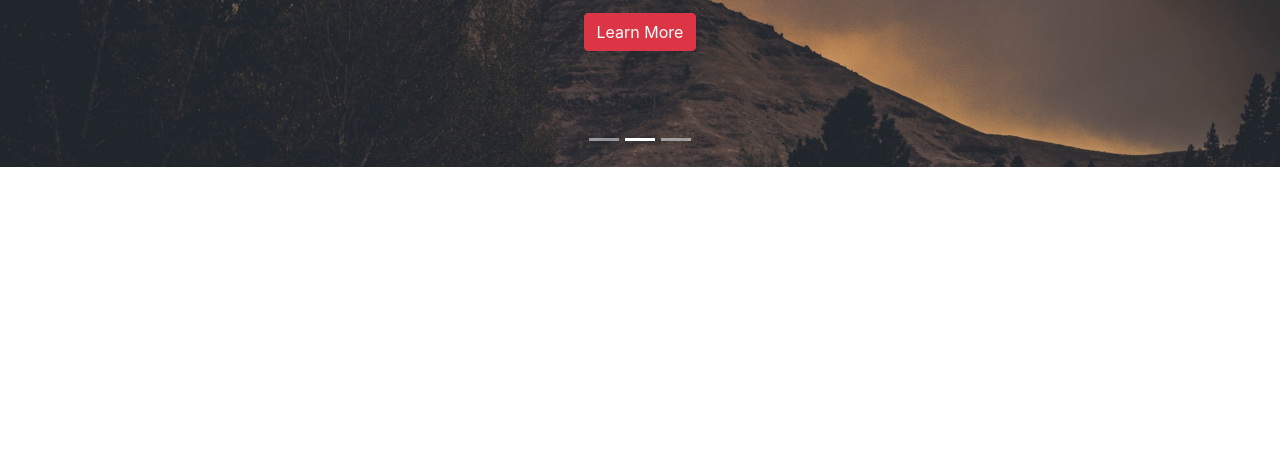
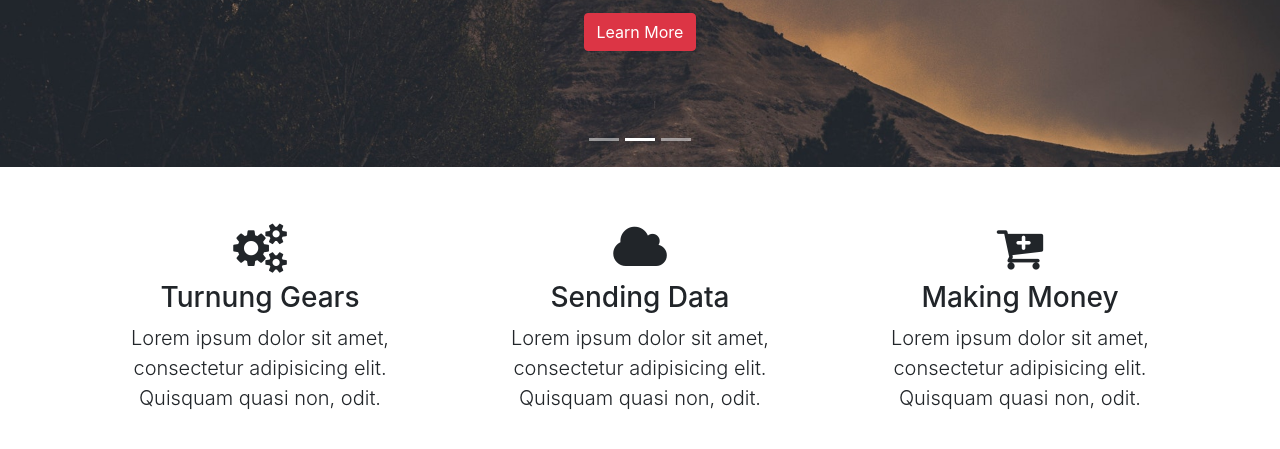
Before and after one commit to wahid09/blowup, a website: page src/index.html in a window 1280 px wide. Shown: the part 339-788 px from the top of the page. Drawn offline with Linux system fonts and the light colour scheme.

Commit message:
Slider and home icon part final commit

```diff
--- a/src/css/style.css
+++ b/src/css/style.css
@@ -29,6 +29,10 @@
     background-size: cover;
 }
 
+#homeicon .fa {
+    font-size: 50px;
+}
+
 
 
 
--- a/src/index.html
+++ b/src/index.html
@@ -1,5 +1,6 @@
 <!DOCTYPE html>
 <html lang="en">
+
 <head>
     <meta charset="UTF-8">
     <meta name="viewport" content="width=device-width, initial-scale=1.0">
@@ -87,10 +88,36 @@
             </a>
         </div>
     </section>
+    <!--- HOME ICON -->
+    <section id="homeicon" class="py-5 text-center">
+        <div class="container">
+            <div class="row">
+                <div class="col-md-4 my-2">
+                    <i class="fa fa-gears"></i>
+                    <h3 class="my-2">Turnung Gears</h3>
+                    <p class="lead mb-0">Lorem ipsum dolor sit amet, consectetur adipisicing elit. Quisquam quasi non, odit.
+                    </p>
+                </div>
+                <div class="col-md-4 my-2">
+                    <i class="fa fa-cloud"></i>
+                    <h3 class="my-2">Sending Data</h3>
+                    <p class="lead mb-0">Lorem ipsum dolor sit amet, consectetur adipisicing elit. Quisquam quasi non, odit.
+                    </p>
+                </div>
+                <div class="col-md-4 my-2">
+                    <i class="fa fa-cart-plus"></i>
+                    <h3 class="my-2">Making Money</h3>
+                    <p class="lead mb-0">Lorem ipsum dolor sit amet, consectetur adipisicing elit. Quisquam quasi non, odit.
+                    </p>
+                </div>
+            </div>
+        </div>
+    </section>
 
 
     <script src="js/jquery.min.js"></script>
     <script src="js/popper.min.js"></script>
     <script src="js/bootstrap.min.js"></script>
 </body>
+
 </html>
```
